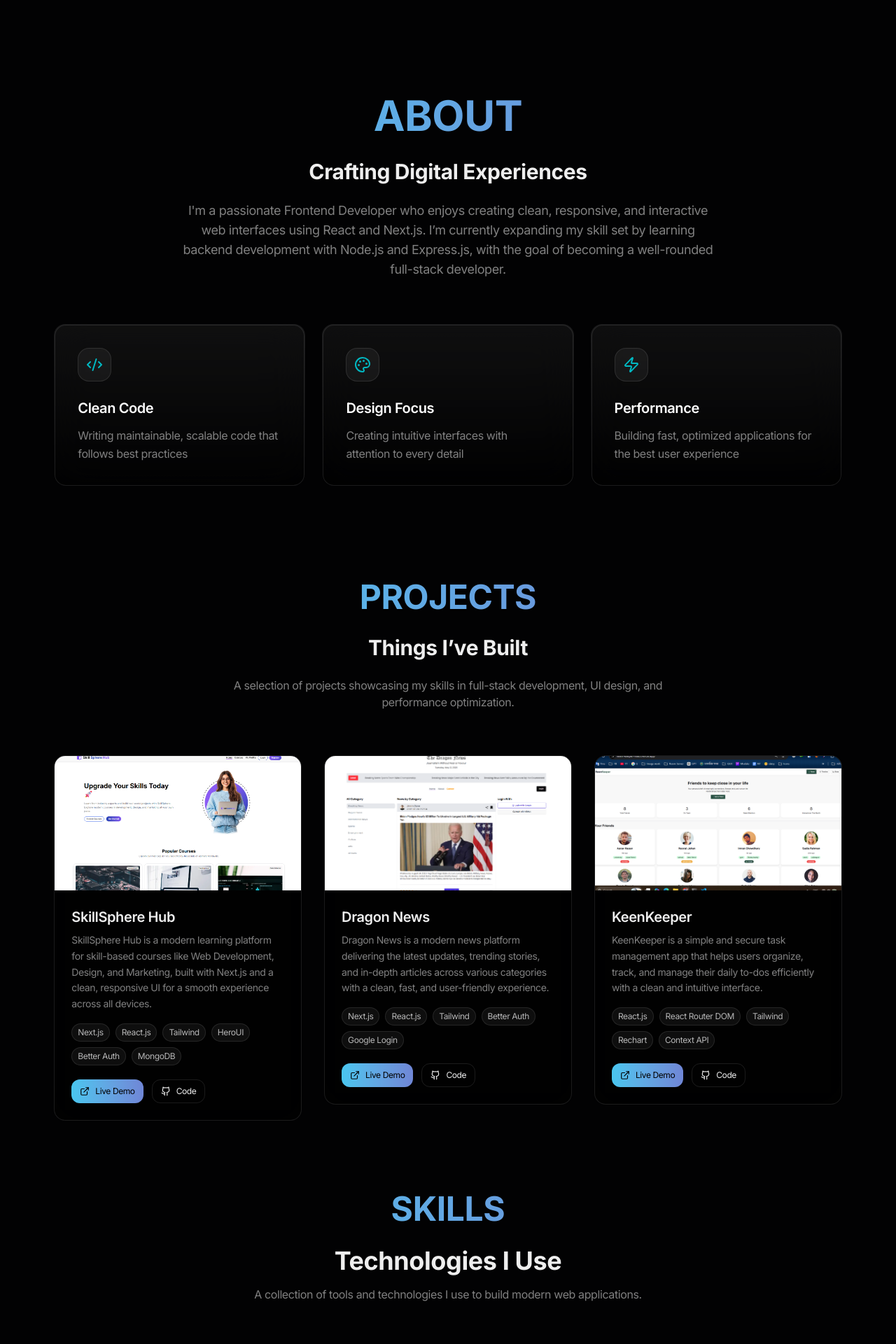
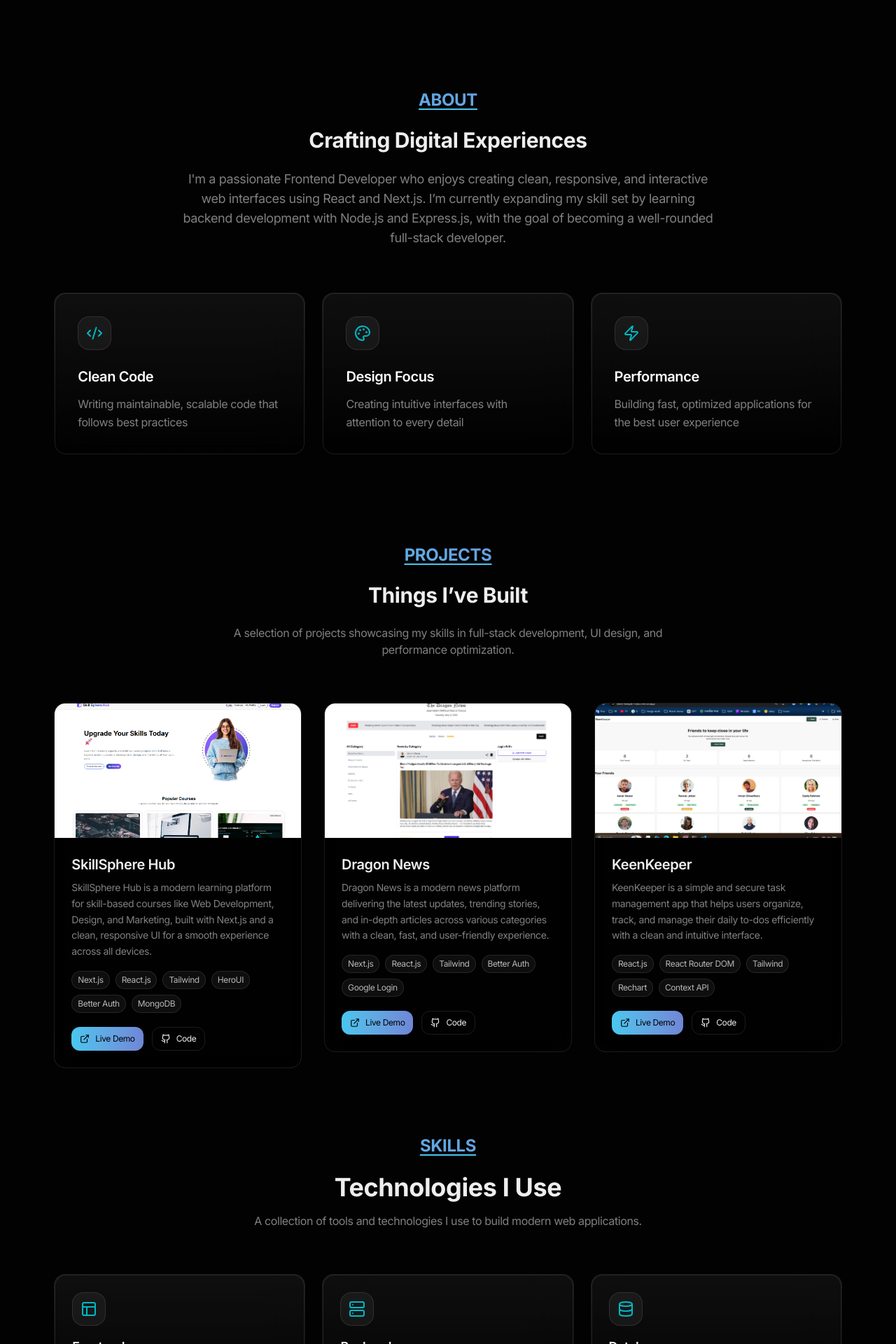
Before and after one commit to Badsha-Nishan/portfolio-web, a Next.js app: page / in a window 1280 px wide. Shown: the part 800-2720 px from the top of the page at 70% size. Built offline with nearby package versions, Linux system fonts and the light colour scheme.

Commit message:
added some typography

```diff
--- a/components/sections/Education.jsx
+++ b/components/sections/Education.jsx
@@ -31,7 +31,7 @@ export default function Education() {
           transition={{ duration: 0.6 }}
           className="text-center max-w-2xl mx-auto mb-16"
         >
-          <h2 className="text-3xl sm:text-4xl md:text-5xl font-bold mb-6 bg-gradient-to-r from-[#48c6ef] to-[#6f86d6] bg-clip-text text-transparent">
+          <h2 className="underline decoration-[#48c6ef] underline-offset-4 text-sm sm:text-xl md:text-2xl font-bold leading-tight mb-6 bg-gradient-to-r from-[#48c6ef] to-[#6f86d6] bg-clip-text text-transparent">
             EDUCATION
           </h2>
 
--- a/components/sections/TechStack.jsx
+++ b/components/sections/TechStack.jsx
@@ -23,7 +23,6 @@ const techStack = [
 export default function TechStack() {
   return (
     <section className="py-18 md:py-24 bg-black text-white overflow-hidden">
-
       {/* Marquee Wrapper */}
       <div className="relative w-full overflow-hidden">
         <motion.div
--- a/components/sections/about.jsx
+++ b/components/sections/about.jsx
@@ -38,7 +38,7 @@ export default function About() {
           transition={{ duration: 0.6 }}
           className="max-w-3xl mx-auto text-center mb-16"
         >
-          <h2 className="text-4xl sm:text-5xl md:text-6xl font-bold leading-tight mb-6 bg-gradient-to-r from-[#48c6ef] to-[#6f86d6] bg-clip-text text-transparent">
+          <h2 className="underline decoration-[#48c6ef] underline-offset-4 text-sm sm:text-xl md:text-2xl font-bold leading-tight mb-6 bg-gradient-to-r from-[#48c6ef] to-[#6f86d6] bg-clip-text text-transparent">
             ABOUT
           </h2>
           <h3 className="text-2xl md:text-3xl font-bold mb-6 text-balance">
--- a/components/sections/contact.jsx
+++ b/components/sections/contact.jsx
@@ -15,7 +15,7 @@ export default function Contact() {
           transition={{ duration: 0.6 }}
           className="text-center max-w-2xl mx-auto mb-16"
         >
-          <h2 className="text-3xl sm:text-4xl md:text-5xl font-bold leading-tight mb-6 bg-gradient-to-r from-[#48c6ef] to-[#6f86d6] bg-clip-text text-transparent">
+          <h2 className="underline decoration-[#48c6ef] underline-offset-4 text-sm sm:text-xl md:text-2xl font-bold leading-tight mb-6 bg-gradient-to-r from-[#48c6ef] to-[#6f86d6] bg-clip-text text-transparent">
             CONTACT
           </h2>
           <h3 className="text-3xl md:text-4xl font-bold mb-4">
--- a/components/sections/projects.jsx
+++ b/components/sections/projects.jsx
@@ -58,7 +58,7 @@ export default function Projects() {
           transition={{ duration: 0.6 }}
           className="text-center max-w-2xl mx-auto mb-16"
         >
-          <h2 className="text-3xl sm:text-4xl md:text-5xl font-bold leading-tight mb-6 bg-gradient-to-r from-[#48c6ef] to-[#6f86d6] bg-clip-text text-transparent">
+          <h2 className="underline decoration-[#48c6ef] underline-offset-4 text-sm sm:text-xl md:text-2xl font-bold leading-tight mb-6 bg-gradient-to-r from-[#48c6ef] to-[#6f86d6] bg-clip-text text-transparent">
             PROJECTS
           </h2>
           <h3 className="text-2xl md:text-3xl font-bold mb-6 text-balance">
--- a/components/sections/skills.jsx
+++ b/components/sections/skills.jsx
@@ -48,7 +48,7 @@ export default function Skills() {
           transition={{ duration: 0.6 }}
           className="text-center max-w-2xl mx-auto mb-16"
         >
-          <h2 className="text-3xl sm:text-4xl md:text-5xl font-bold leading-tight mb-6 bg-gradient-to-r from-[#48c6ef] to-[#6f86d6] bg-clip-text text-transparent">
+          <h2 className="underline decoration-[#48c6ef] underline-offset-4 text-sm sm:text-xl md:text-2xl font-bold leading-tight mb-6 bg-gradient-to-r from-[#48c6ef] to-[#6f86d6] bg-clip-text text-transparent">
             SKILLS
           </h2>
           <h3 className="text-3xl md:text-4xl font-bold mb-4">
```
